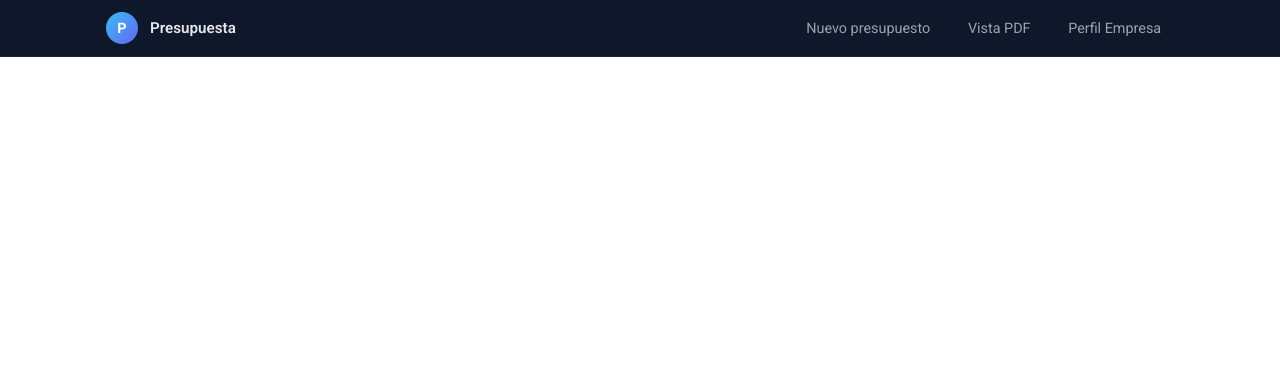
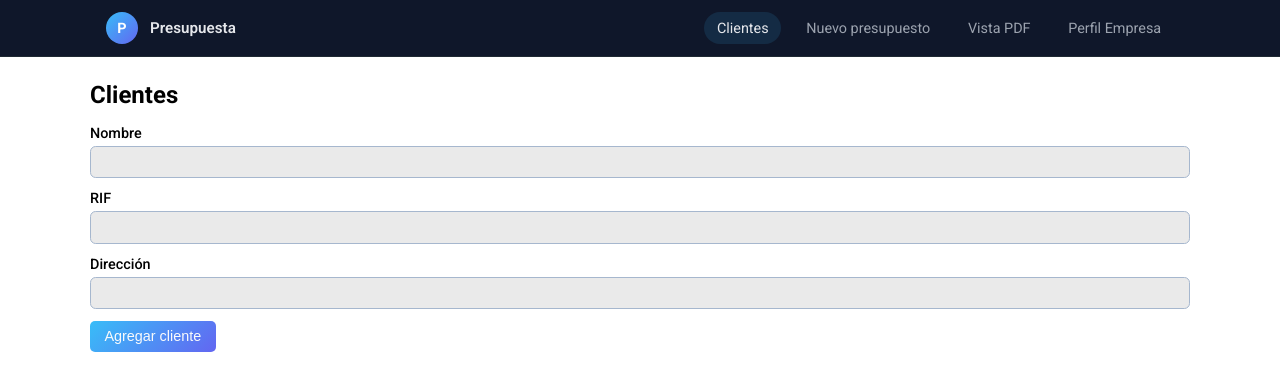
Before and after one commit to Pedrogj/Budget-generator-app, a React (Vite) app: page /clients in a window 1280 px wide. Shown: the top 390 px of the page. Built offline with nearby package versions, Linux system fonts and the light colour scheme; what @react-pdf/renderer would draw is missing.

Commit message:
Create ClientsPage

```diff
--- a/src/AppRouter.tsx
+++ b/src/AppRouter.tsx
@@ -3,6 +3,7 @@ import { QuotePreviewPage } from './pages/QuotePreviewPage/QuotePreviewPage';
 import { Navbar } from './components';
 import { QuoteFormPage } from './pages/QuoteFormPage/QuoteFormPage';
 import { ProfilePage } from './pages/ProfilePage/ProfilePage';
+import { ClientsPage } from './pages/ClientsPage/ClientsPage';
 
 export const AppRouter = () => {
   return (
@@ -32,6 +33,10 @@ export const AppRouter = () => {
             path="/profile"
             element={<ProfilePage />}
           />
+          <Route
+            path="/clients"
+            element={<ClientsPage />}
+          />
         </Routes>
       </main>
     </div>
--- a/src/components/Navbar/Navbar.tsx
+++ b/src/components/Navbar/Navbar.tsx
@@ -11,6 +11,14 @@ export const Navbar = () => {
         </div>
 
         <nav className="navbar-nav">
+          <NavLink
+            className={({ isActive }) =>
+              `navbar-link ${isActive ? 'navbar-link-active' : ''} `
+            }
+            to="/clients"
+          >
+            Clientes
+          </NavLink>
           <NavLink
             className={({ isActive }) =>
               `navbar-link ${isActive ? 'navbar-link-active' : ''} `
--- /dev/null
+++ b/src/pages/ClientsPage/ClientsPage.tsx
@@ -0,0 +1,24 @@
+export const ClientsPage = () => {
+  return (
+    <div className="page">
+      <h1>Clientes</h1>
+      <form>
+        <div className="section">
+          <label>
+            <span>Nombre</span>
+            <input type="text" />
+          </label>
+          <label>
+            <span>RIF</span>
+            <input type="text" />
+          </label>
+          <label>
+            <span>Dirección</span>
+            <input type="text" />
+          </label>
+          <button>Agregar cliente</button>
+        </div>
+      </form>
+    </div>
+  );
+};
```
